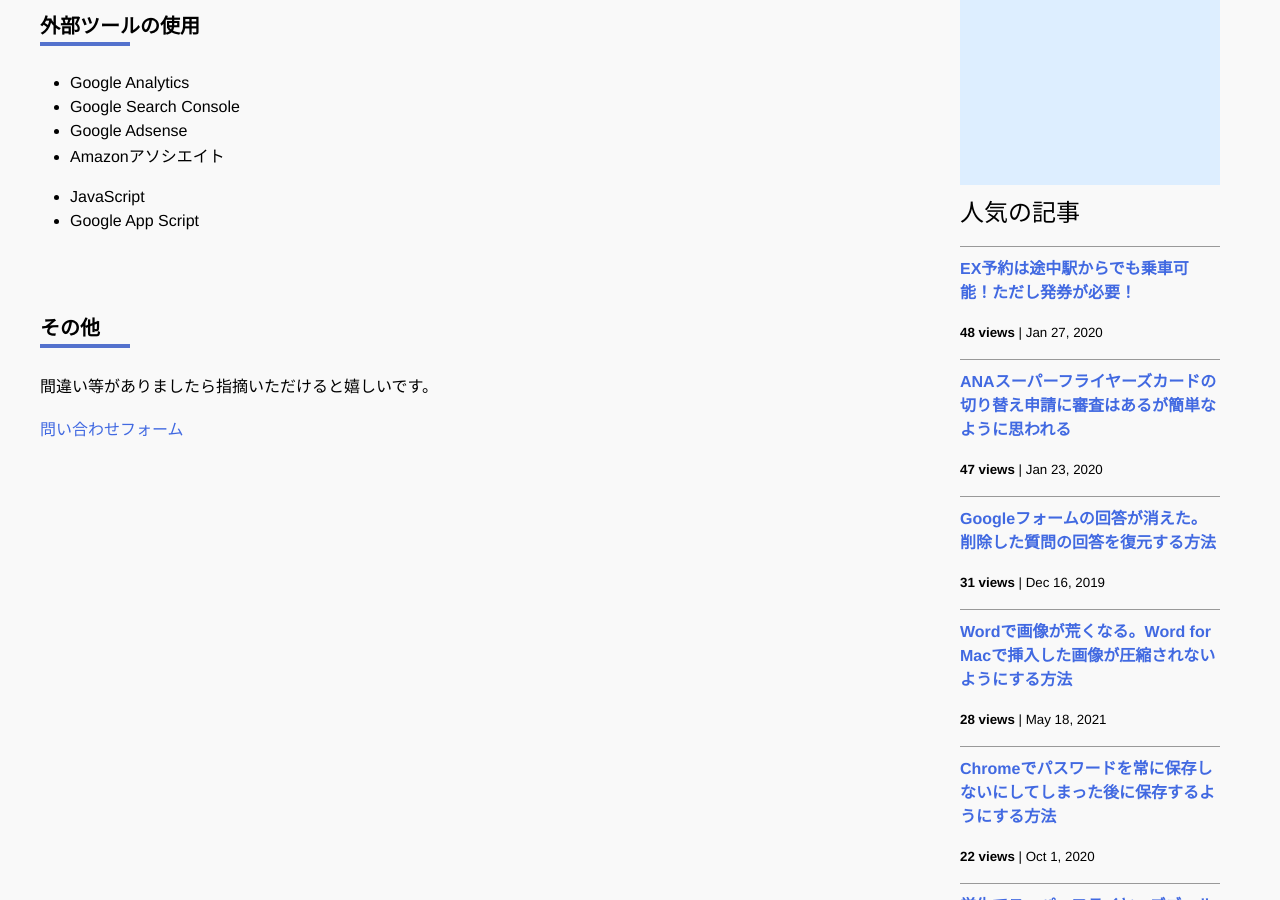
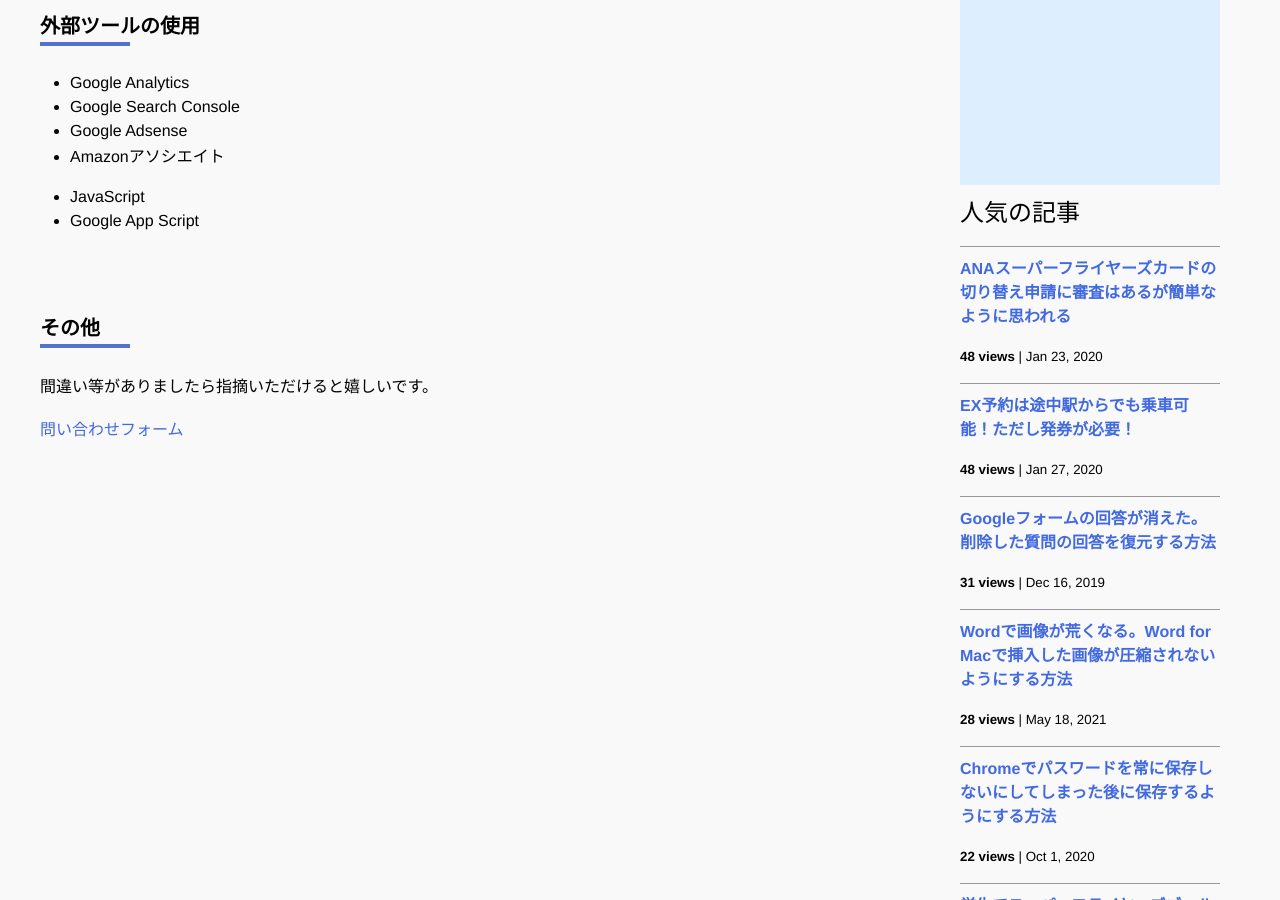
Before and after one commit to iwanaminami/shoyaiwaname, a Jekyll site: the page built from about.markdown, in a window 1280 px wide and 900 px high, scrolled down 628 px. Built offline with Jekyll 4.4.1, drawn with Linux system fonts in a browser that asks for light colours; nearby versions of some CDN libraries; comment, search, counter and statistics services are not loaded.

Commit message:
chore(ga): update _data/popularposts.yml 20260404-0652

```diff
--- a/_data/popularposts.yml
+++ b/_data/popularposts.yml
@@ -1,8 +1,8 @@
 side:
   - view: 48
+    url: "/2020/01/23/sfc-judge.html"
+  - view: 48
     url: "/2020/01/27/ex-rideontheway.html"
-  - view: 47
-    url: "/2020/01/23/sfc-judge.html"
   - view: 31
     url: "/2019/12/16/restore-googleform.html"
   - view: 28
```
